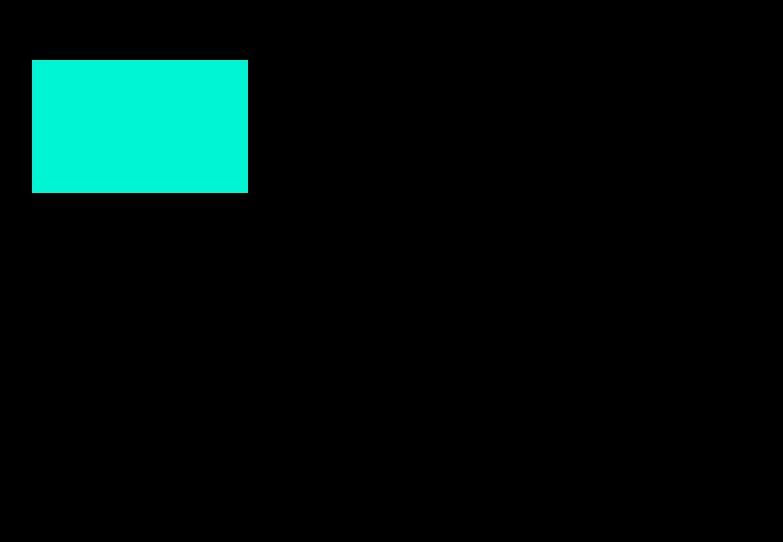
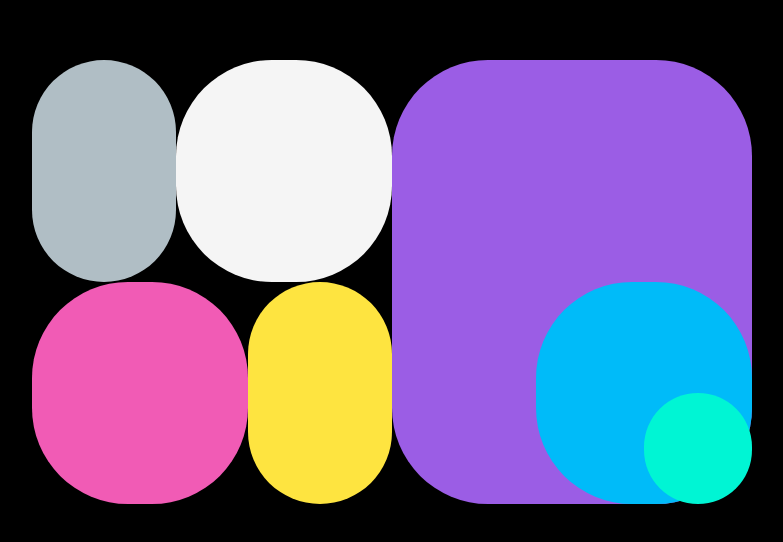
Before and after one commit to Jesper-Lindstrom/Beautiful-animation--tutorial-, a plain HTML site: page index.html in a window 1280 px wide. Shown: the part 118-660 px from the top of the page, without its empty margins (248-1031 px from the left). Drawn offline with Linux system fonts and the light colour scheme.

Commit message:
changed script and css link to make it work

```diff
--- a/index.html
+++ b/index.html
@@ -5,11 +5,11 @@
     <meta http-equiv="X-UA-Compatible" content="IE=edge" />
     <meta name="viewport" content="width=device-width, initial-scale=1.0" />
     <title>Document</title>
-    <link rel="stylesheet" href="style.css" />
-    <script src="main.js"></script>
+    <script defer src="./main.js"></script>
+    <link rel="stylesheet" href="./style.css" />
   </head>
   <body>
-    <div id="wrapper">
+    <div id="wrapper" data-configuration="1" data-roundness="1">
       <div class="shape"></div>
       <div class="shape"></div>
       <div class="shape"></div>
@@ -17,6 +17,6 @@
       <div class="shape"></div>
       <div class="shape"></div>
       <div class="shape"></div>
-
+    </div>
   </body>
 </html>
```
Lines whose indentation alone changed are shown as unchanged.
